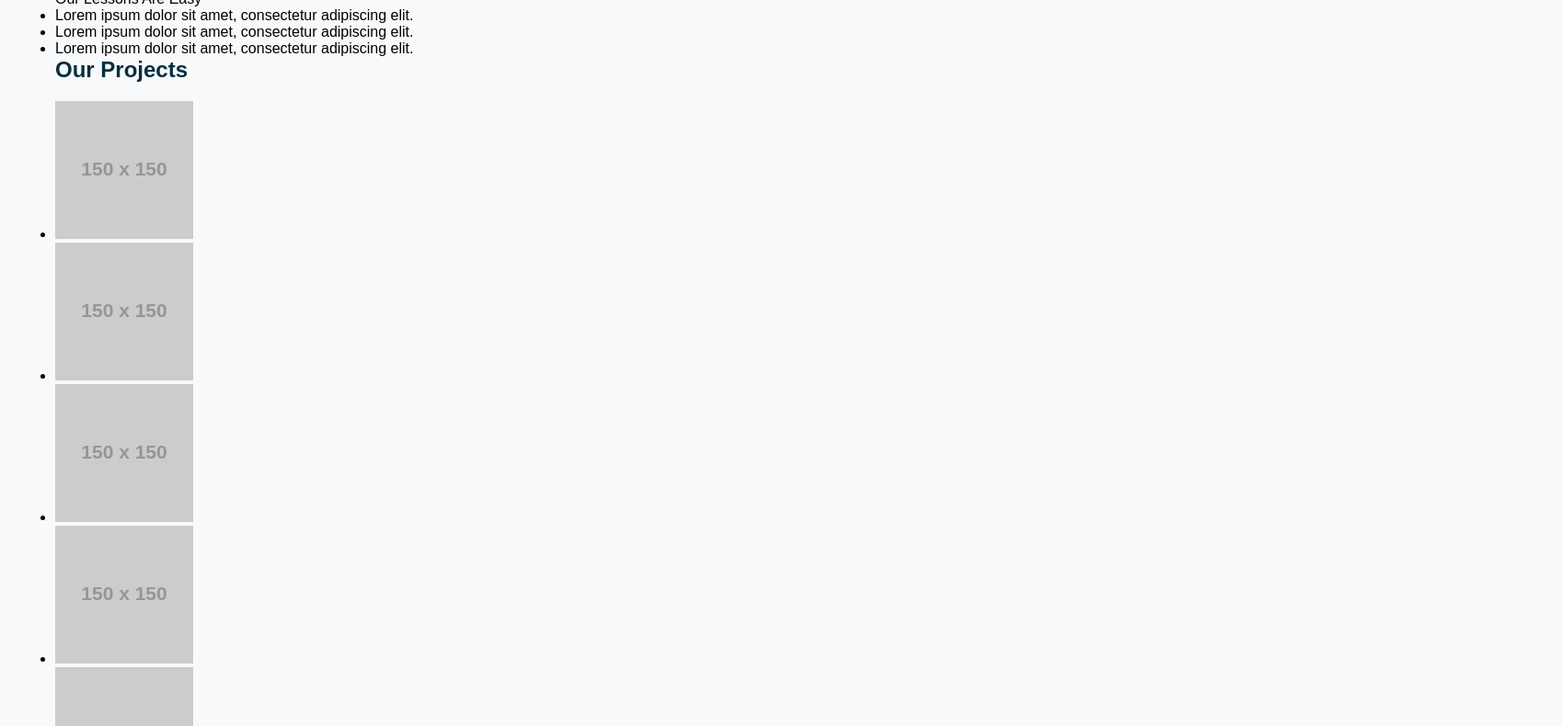
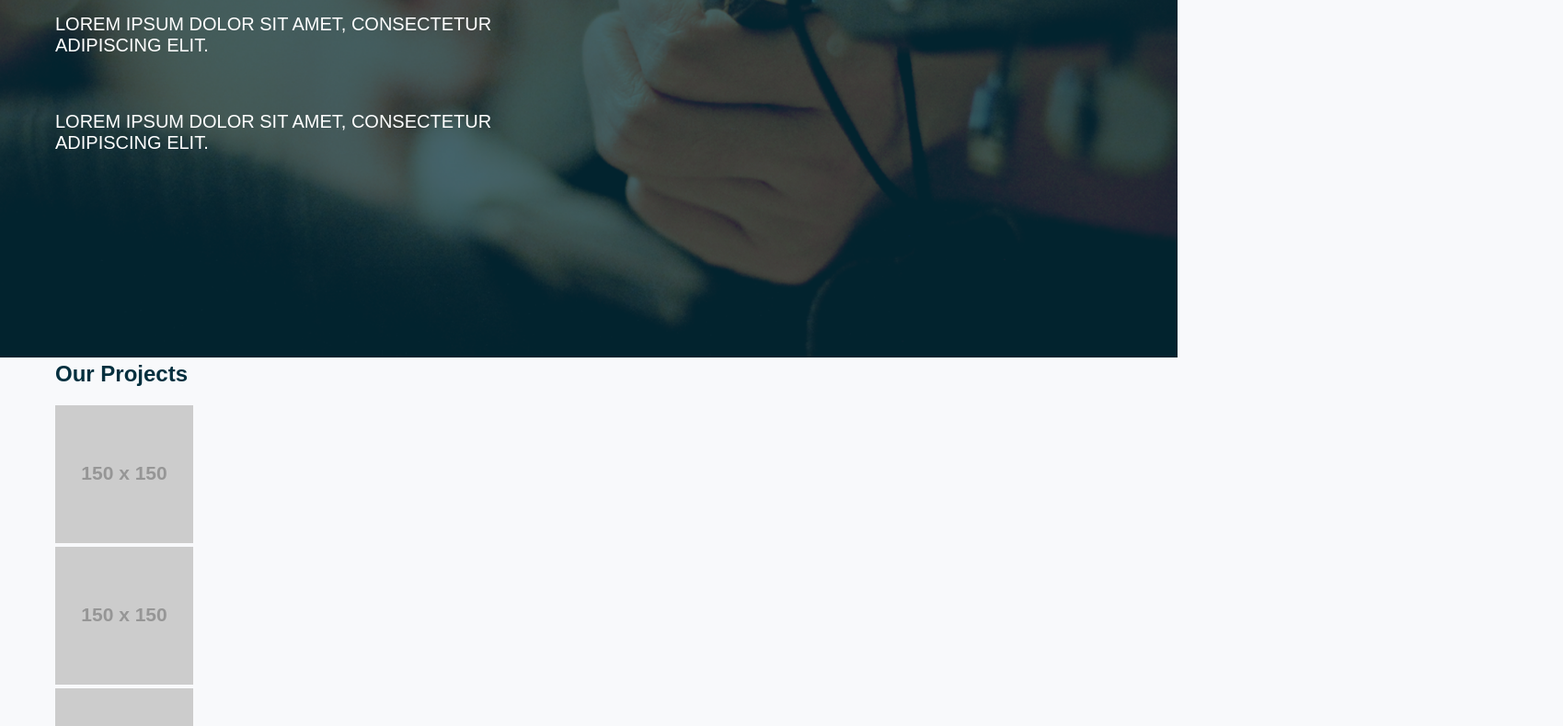
Before and after one commit to abechoi/CSS_Cheatsheet, a plain HTML site: page SASS/index.html in a window 1280 px wide. Shown: the part 2010-2800 px from the top of the page at 92% size, 1699 px wide, since content can reach past the window. Drawn offline with Linux system fonts and the light colour scheme; placeholder pictures from the web are drawn by us.

Commit message:
mixins and imports

```diff
--- a/SASS/index.html
+++ b/SASS/index.html
@@ -2,7 +2,6 @@
 <html>
   <head>
     <link href="css/styles.css" type="text/css" rel="stylesheet"/>
-    <link href="css/reset.css" type="text/css" rel="stylesheet"/>
   </head>
   <body>
     <header>
--- /dev/null
+++ b/SASS/scss/mixins.scss
@@ -0,0 +1,23 @@
+@mixin banner{
+  width: 100%;
+  position: relative;
+  color: white;
+  .banner-content{
+    position: absolute;
+    top: 50px;
+    width: 100%;
+  }
+  img{
+    width: 100%;
+  }
+  span{
+    font-size: $bannerHeading;
+    display: block;
+    text-transform: uppercase;
+    font-weight: bold;
+  }
+  span.title{
+    font-weight: bold;
+    margin-bottom: 30px;
+  }
+}
--- /dev/null
+++ b/SASS/scss/reset.scss
@@ -0,0 +1,18 @@
+body{font-family: arial; background: #f8f9fb}
+html, body, ul, ol, li, form, fieldset, legend
+{
+	margin: 0;
+	padding: 0;
+}
+
+h1, h2, h3, h4, h5, h6, p { margin-top: 0; }
+fieldset,img { border: 0; }
+li { list-style: none; }
+
+.wrapper{
+  width: 100%;
+  max-width: 1200px;
+  margin: 0 auto;
+  padding: 0 20px;
+  box-sizing: border-box;
+}
--- a/SASS/scss/styles.scss
+++ b/SASS/scss/styles.scss
@@ -1,7 +1,6 @@
-// Variables
-$deepBlue: #032f3e;
-$offWhite: #f8f9fb;
-$sectionHeading: 24px;
+@import "reset";
+@import "variables";
+@import "mixins";
 
 #main-nav{
   background: $deepBlue;
@@ -31,3 +30,18 @@ section h1{
   font-size: $sectionHeading;
   color: $deepBlue;
 }
+
+.lead-banner{
+  @include banner;
+  text-align: right;
+}
+
+.lessons-banner{
+  @include banner;
+  li{
+    text-transform: uppercase;
+    font-size: 20px;
+    max-width: 500px;
+    margin: 60px 0;
+  }
+}
--- /dev/null
+++ b/SASS/scss/variables.scss
@@ -0,0 +1,4 @@
+$deepBlue: #032f3e;
+$offWhite: #f8f9fb;
+$sectionHeading: 24px;
+$bannerHeading: 46px;
```
Also changed, not shown: SASS/css/reset.css, SASS/css/styles.css, 1 other file.
